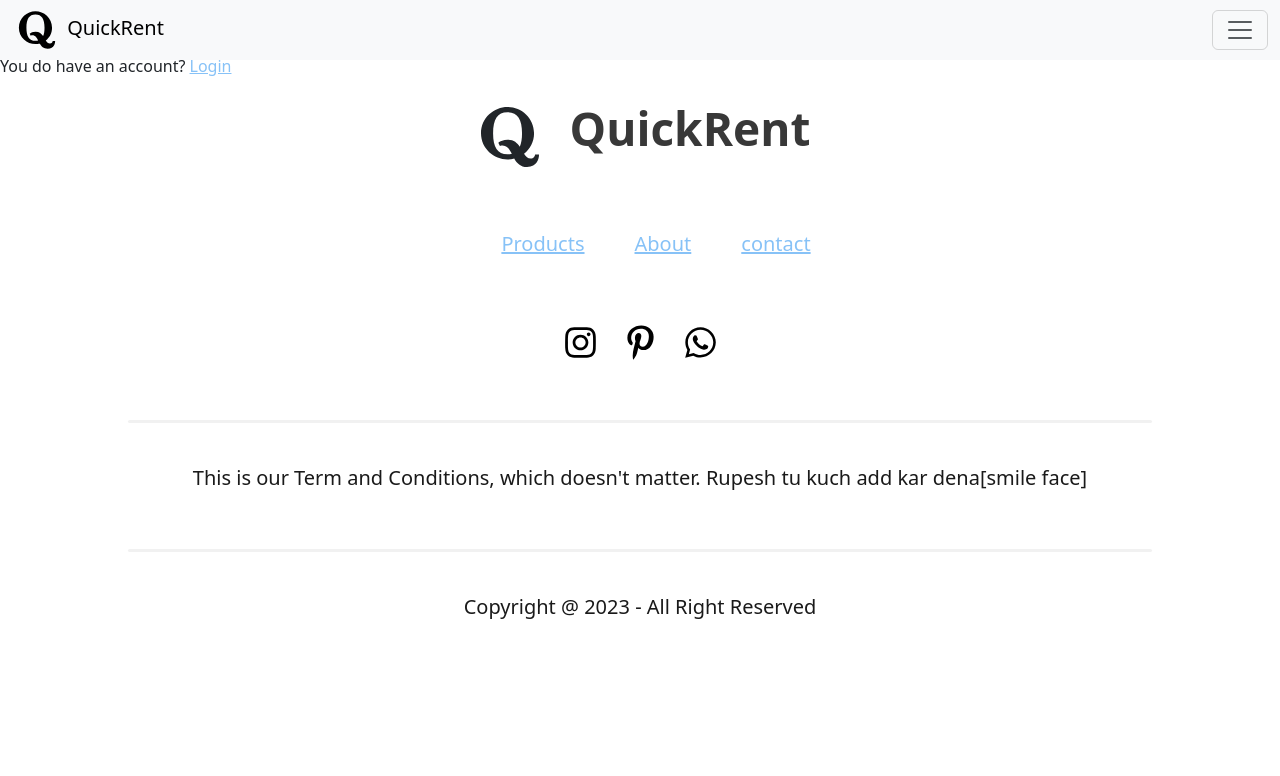
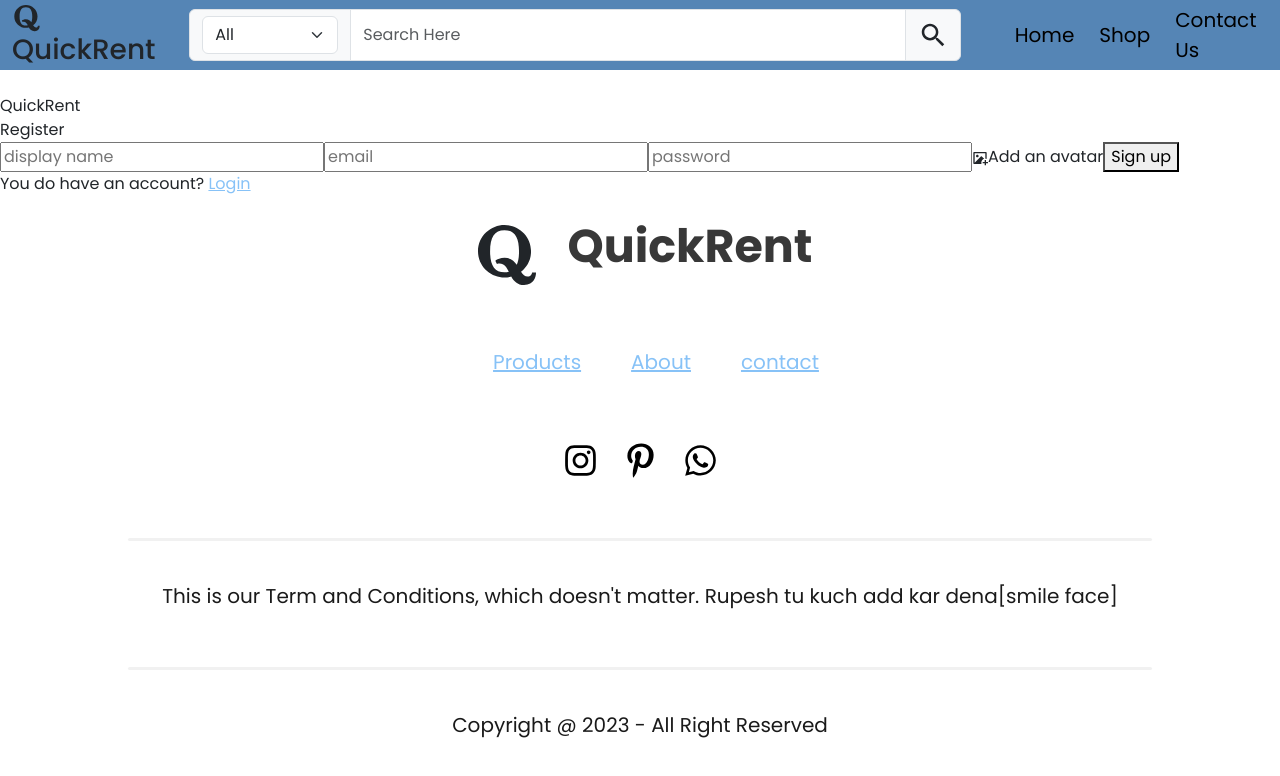
Before and after one commit to shorya1853/QuickRent, a React (Create React App) app: page /signup in a window 1280 px wide. Shown: the top 776 px of the page. Built offline with nearby package versions, Linux system fonts and the light colour scheme; no server answers; the database is empty.

Commit message:
Arhaan-nav

```diff
--- a/src/App.js
+++ b/src/App.js
@@ -11,12 +11,14 @@ import Profile from "./pages/Auth/Profile"
 import Chating from "./pages/Auth/Chating";
 import Products from "./pages/Products/Products";
 import { Footer } from "./components/Footer/Footer";
+import { Navbar } from "./components/Navbar-test/Navbar-test";
 
 function App() {
   return (
     <div className="App">
       <Router>
-        <Navbarlog />
+        {/* <Navbarlog /> */}
+        <Navbar />
         <Routes>
           <Route path="/" element={<Shop />} />
           <Route path="/contact" element={<Contact />} />
--- /dev/null
+++ b/src/components/Navbar-test/Navbar-test.jsx
@@ -0,0 +1,38 @@
+import React from 'react'
+import './navbar.css'
+import { FaQuora } from "react-icons/fa";
+import { IoMdSearch } from "react-icons/io";
+
+export const Navbar = () => {
+  return (
+    <div className="container-fluid">
+        <div className='logo'>
+            <h3><FaQuora size={30}/> QuickRent</h3>
+        </div>
+        <div className='categories'>
+          <div className="container-fluid">
+            <div class="input-group">
+            <span class="input-group-text" id="basic-addon1">
+                  <select className="form-select" id="formFile">
+                  <option selected="selected" value="search-alias=aps">All</option>
+                  <option value="search-alias=alexa-skills">Alexa Skills</option>
+                  <option value="search-alias=alexa-skills">Alexa Skills</option>
+                  <option value="search-alias=alexa-skills">Alexa Skills</option>
+                  <option value="search-alias=alexa-skills">Alexa Skills</option>
+                  </select>
+            </span>
+            <input type="text" class="form-control" placeholder="Search Here" aria-describedby="basic-addon1" />
+            <span class="input-group-text" id="basic-addon1"><IoMdSearch size={30}/></span>
+            </div>
+            </div>
+        </div>
+        <div className="link">
+          <ul>
+            <li>Home</li>
+            <li>Shop</li>
+            <li>Contact Us</li>
+          </ul>
+        </div>
+    </div>
+  )
+}
--- /dev/null
+++ b/src/components/Navbar-test/navbar.css
@@ -0,0 +1,35 @@
+@import url('https://fonts.googleapis.com/css2?family=Poppins:ital,wght@0,100;0,200;0,300;0,400;0,500;0,600;0,700;0,800;0,900;1,100;1,200;1,300;1,400;1,500;1,600;1,700;1,800;1,900&display=swap');
+* {
+    font-family: "Poppins", sans-serif;
+}
+.container-fluid {
+    display: flex;
+    justify-content: space-between;
+    align-items: center;
+    height: 70px;
+    cursor: pointer;
+    background: #5585b5;
+}
+
+.logo {
+    display: flex;
+    align-items: center;
+    margin-top: 24px;
+}
+
+.link ul{
+    list-style: none;
+    display: flex;
+    align-items: center;
+    margin: 10px;
+    gap: 25px;
+}
+.link ul li {
+    font-size: 20px;
+    font-weight: 400;
+    color: black;
+}
+
+.categories input {
+    padding-right: 300px;
+}
```
Also changed, not shown: 1 other file (tests, documents, lock files or other folders).
